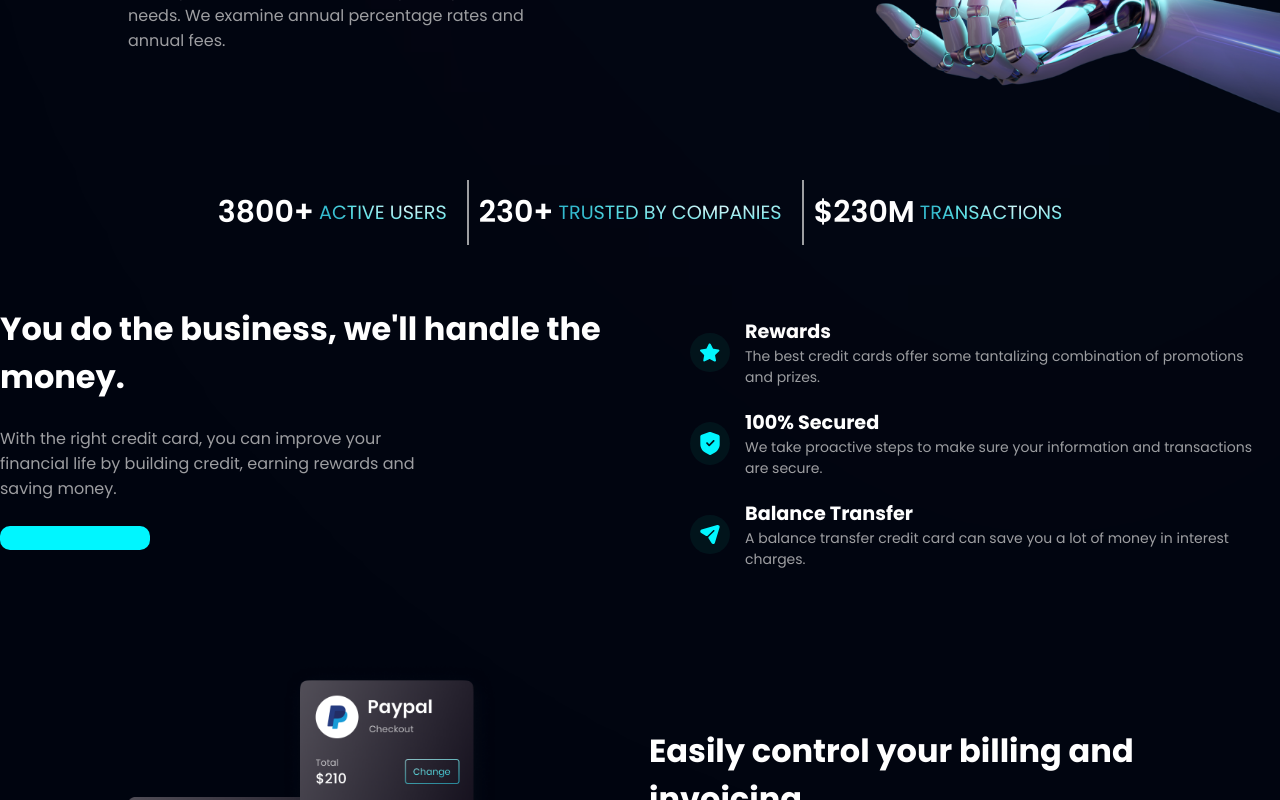
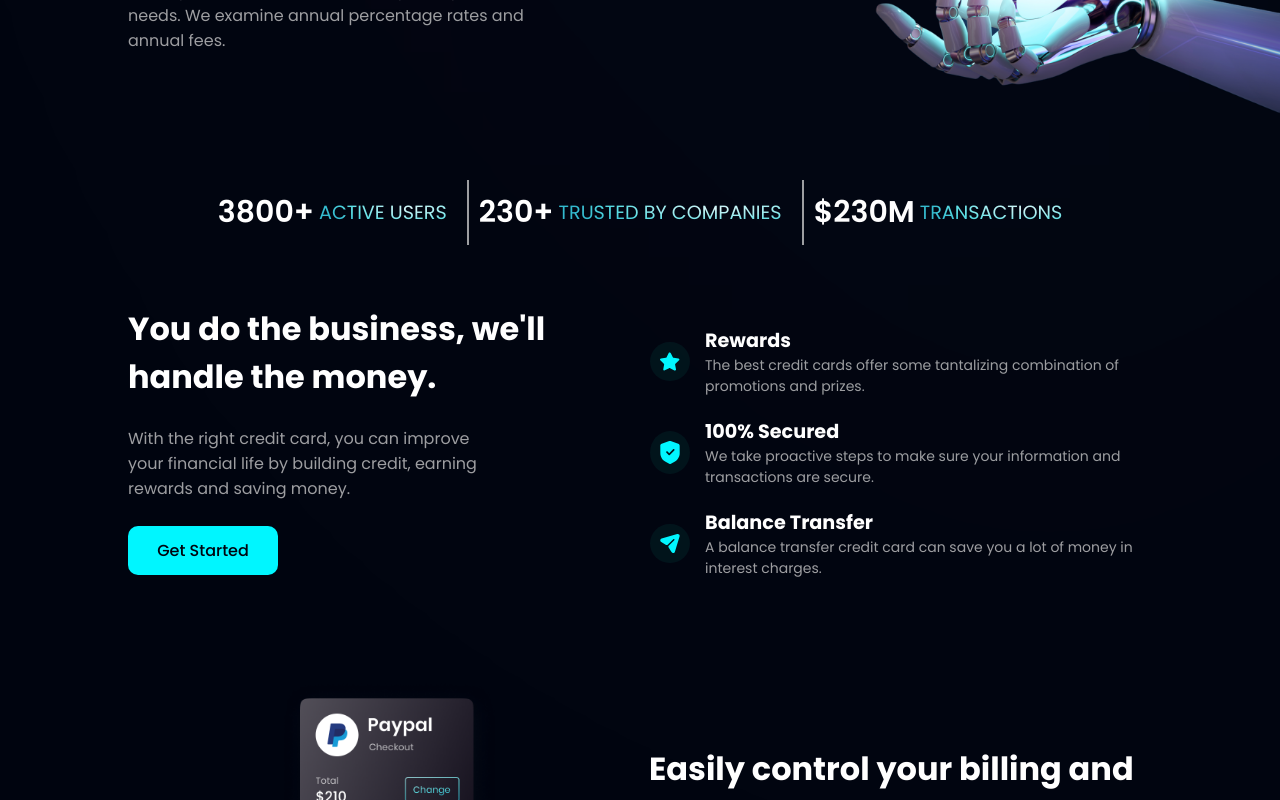
Before and after one commit to ChrisEs146/Bank-Landing, a React (Vite) app: page / in a window 1280 px wide. Shown: the part 466-1266 px from the top of the page. Built offline with nearby package versions, Linux system fonts and the light colour scheme.

Commit message:
Update: Features component

```diff
--- a/src/Components/Features/Features.tsx
+++ b/src/Components/Features/Features.tsx
@@ -4,11 +4,11 @@ import StartButton from "../SubComponents/StartButton";
 import "./Features.css";
 function Features() {
   return (
-    <section id="features" className="features margin-center">
+    <section id="features" className="features center-elem">
       <header className="features__header text-center">
         <h2 className="dynamic-h2">{FEATURES.title}</h2>
         <p className="dynamic-p">{FEATURES.content}</p>
-        <StartButton />
+        <StartButton text="Get Started" />
       </header>
       <ul className="features__list">
         {FEATURES.features.map((feature) => (
```
